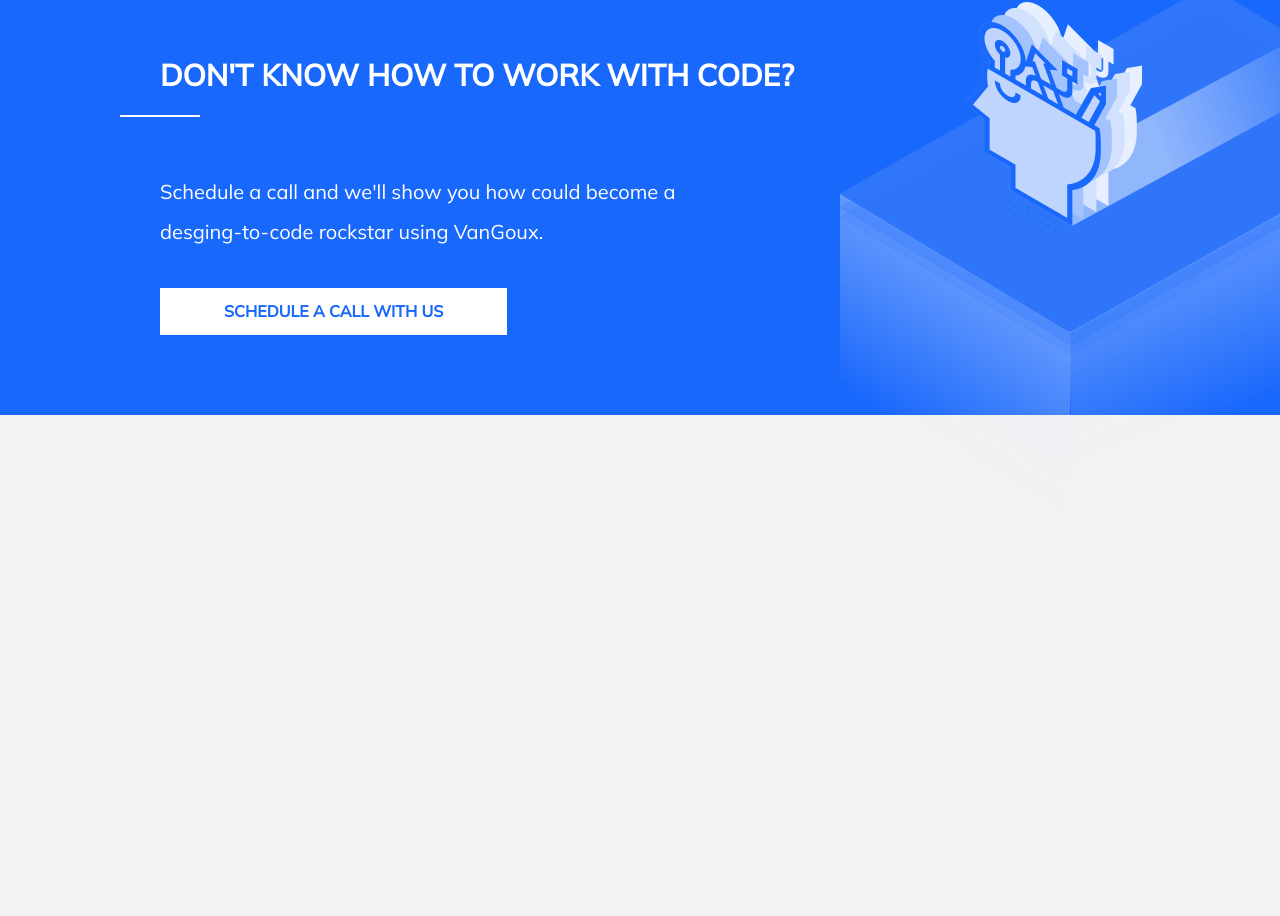
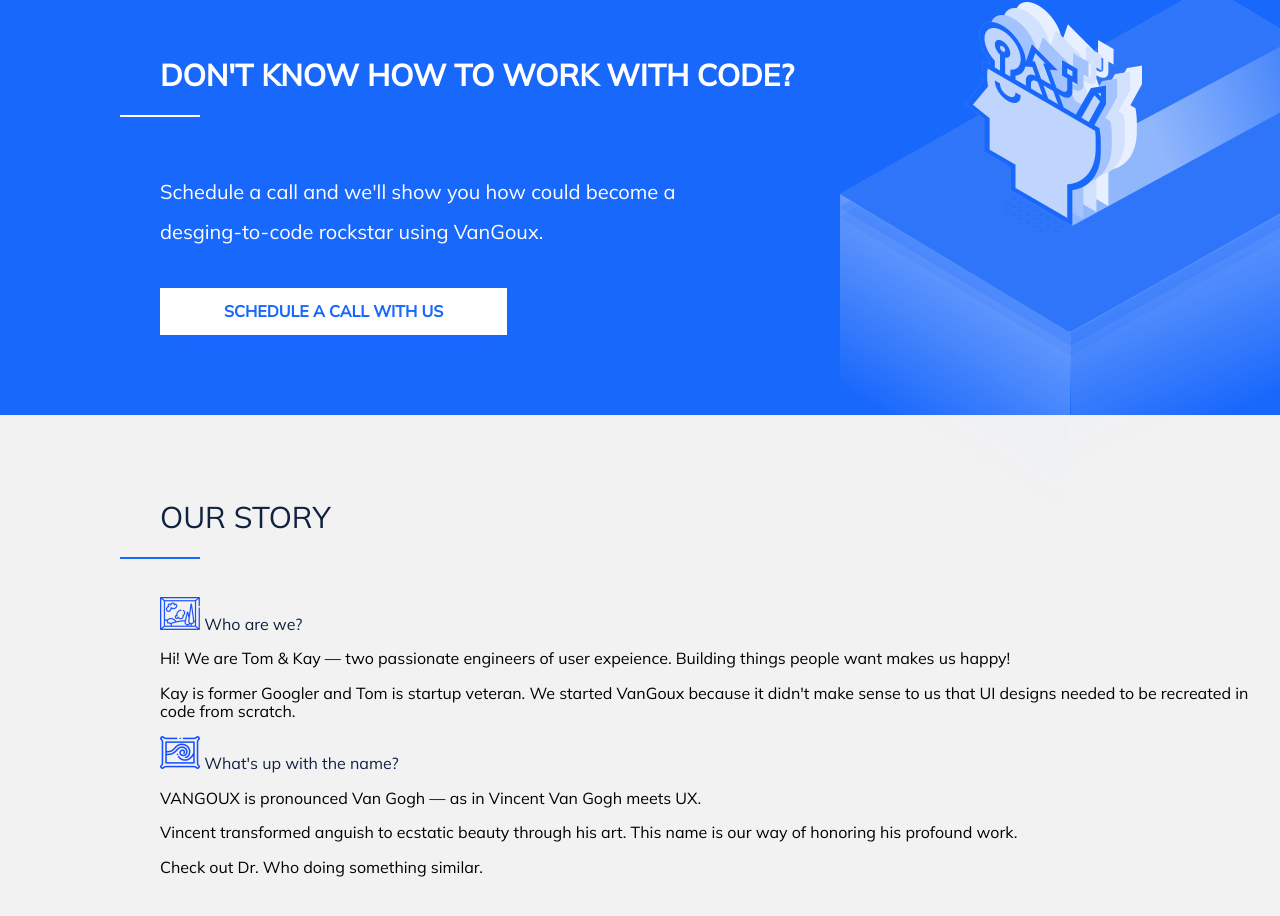
Before and after one commit to ngocphong230801/html-css-training, a website: page practices/practice-one/src/index.html in a window 1280 px wide. Shown: the part 3109-4025 px from the top of the page. Before the commit the page ends 3640 px from the top, so only its background shows below. Drawn offline with Linux system fonts and the light colour scheme.

Commit message:
Init code for index.html & our-story.css

```diff
--- a/practices/practice-one/src/index.html
+++ b/practices/practice-one/src/index.html
@@ -266,6 +266,35 @@
                     <img class="img-background" src="../src/assets/img/IllustrationWhiteglove.png" alt="IllustrationWhiteglove">
                 </div>
                 <!-- End support -->
+                <!-- Our-story -->
+                <h3 class="heading-title">OUR STORY </h3>
+                <div class="our-story">
+                    <div class="story">
+                        <div class="introduce">
+                            <img src="../src/assets/icon/IconWhoWeAre.png" alt="IconWhoWeAre">
+                            <a href="#" class="story-title">Who are we?</a>
+                        </div>
+                        <div class="story-content">
+                            <p class="content">Hi! We are Tom & Kay — two passionate engineers of user expeience. Building things
+                            people want makes us happy!</p>
+                            <p class="content">Kay is former Googler and Tom is startup veteran. We started VanGoux because it didn't make sense to us
+                            that UI designs needed to be recreated in code from scratch.</p>
+                        </div>
+                    </div>
+                    <div class="story">
+                        <div class="introduce">
+                            <img src="../src/assets/icon/IconStarryNight.png" alt="IconStarryNight">
+                            <a href="#" class="story-title" >What's up with the name?</a>
+                        </div>
+                        <div class="story-content">
+                            <p class="content">VANGOUX is pronounced Van Gogh — as in Vincent Van Gogh meets UX.</p>
+                            <p class="content">Vincent transformed anguish to ecstatic beauty through his art.
+                            This name is our way of honoring his profound work.</p>
+                            <p class="content">Check out <span class="underline-text">Dr. Who doing something similar.</span></p>
+                        </div>
+                    </div>
+                </div>
+                <!-- End Our-story -->
             </section>
         </div>
     </body>
--- a/practices/practice-one/src/styles/layout/all.css
+++ b/practices/practice-one/src/styles/layout/all.css
@@ -6,3 +6,4 @@
 @import url(use-case.css);
 @import url(about-us.css);
 @import url(support.css);
+@import url(our-story.css);
```
